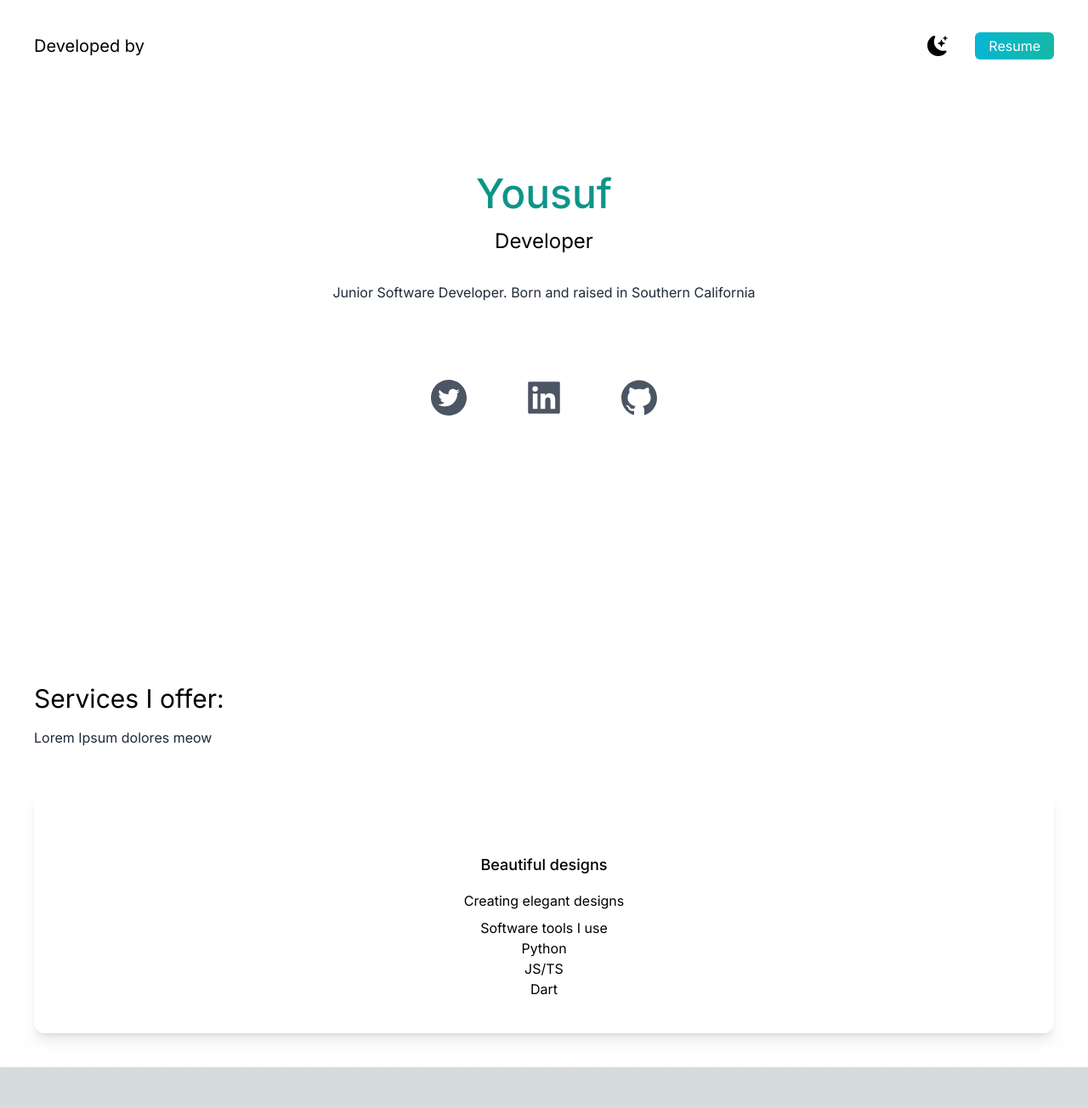
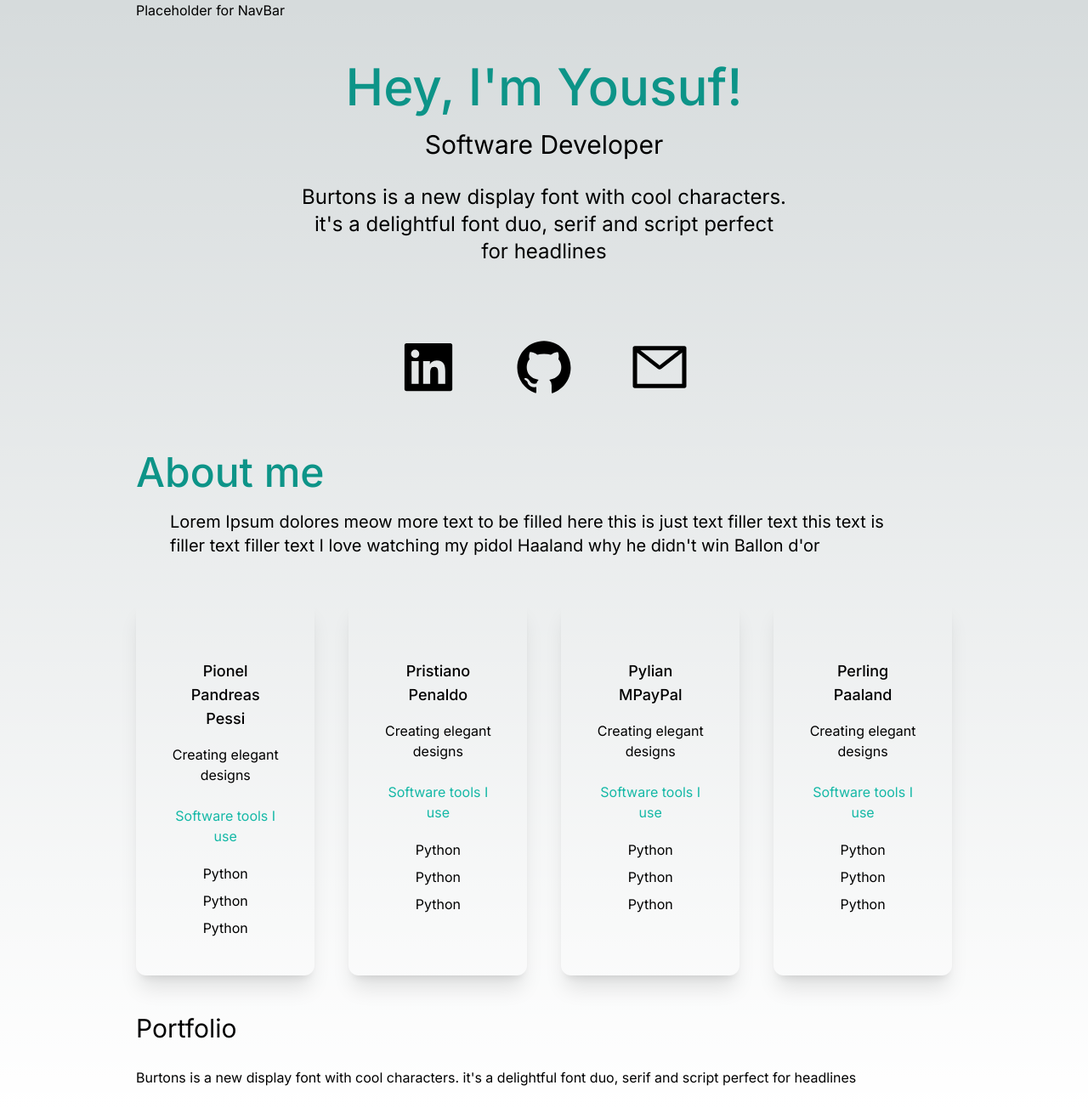
Before and after one commit to ya27hw/react-portfolio, a Next.js app: page / in a window 1280 px wide. Shown: the whole page at 85% size. Before the commit the page ends 1256 px from the top, so only its background shows below. Built offline with nearby package versions, Linux system fonts and the light colour scheme.

Commit message:
progress

```diff
--- /dev/null
+++ b/app/components/Card.tsx
@@ -0,0 +1,19 @@
+interface CardProps {
+  cardTitle: string; // Replace 'string' with the actual type of cardTitle
+}
+
+function Card({ cardTitle }: CardProps): JSX.Element {
+  return (
+    <div className="text-center shadow-xl p-10 rounded-xl my-10 dark:bg-slate-700 bg-gray">
+      {/* Image here */}
+      <h3 className="text-lg font-medium pt-8 pb-2">{cardTitle}</h3>
+      <p className="py-2">Creating elegant designs</p>
+      <h4 className="text-teal-500 py-4">Software tools I use</h4>
+      <p className=" py-1">Python</p>
+      <p className=" py-1">Python</p>
+      <p className=" py-1">Python</p>
+    </div>
+  );
+}
+
+export default Card;
--- /dev/null
+++ b/app/components/NavBar.tsx
@@ -0,0 +1,19 @@
+"use client";
+import React, { useState } from "react";
+import { scaleDown as Menu, State } from "react-burger-menu";
+
+function NavBar() {
+  const [menuOpen, setMenuOpen] = useState(false);
+  const handleMenuStateChange = (state: State) => {
+    setMenuOpen(state.isOpen);
+  };
+
+  const closeMenu = () => {
+    setMenuOpen(false);
+  };
+  return (
+    <p>Placeholder for NavBar</p>
+  );
+}
+
+export default NavBar;
--- a/app/page.tsx
+++ b/app/page.tsx
@@ -1,64 +1,74 @@
-import { BsFillMoonStarsFill } from "react-icons/bs";
+"use client";
 import Head from "next/head";
-import Image from "next/image";
-import { AiFillTwitterCircle, AiFillLinkedin, AiFillGithub } from "react-icons/ai";
-
+import { AiFillLinkedin, AiFillGithub, AiOutlineMail } from "react-icons/ai";
+import Card from "./components/Card";
+import NavBar from "./components/NavBar";
+import { useState } from "react";
 
 export default function Home() {
+  // const [darkMode, setDarkMode] = useState(false);
+  const handleLinkedInClick = () => {
+    const linkedInUrl = "https://www.linkedin.com";
+    window.open(linkedInUrl, "_blank");
+  };
   return (
-    <div>
+    <div className="">
       <Head>
         <title>My portfolio</title>
       </Head>
-
-      <main className="bg-white px-10">
-        <section className="min-h-screen">
-          <nav className="py-10 mb-12 flex justify-between">
-            <h1 className="text-xl font-burtons">Developed by</h1>
-            <ul className="flex items-center">
-              <li>
-                <BsFillMoonStarsFill className="cursor-pointer text-2xl" />
-              </li>
-              <li>
-                <a
-                  href="#"
-                  className="bg-gradient-to-r from-cyan-500 to-teal-500 text-white px-4 py-1.5 border-none rounded-md ml-8"
-                >
-                  Resume
-                </a>
-              </li>
-            </ul>
-          </nav>
+      {/* Main component is here */}
+      <main className="px-5 md:px-20 lg:px-40 dark:bg-slate-800">
+        {/* This section covers the NavBar, and the body below it */}
+        <section className="">
+          <div>
+            <NavBar />
+          </div>
           <div className="text-center p-10">
-            <h2 className="text-5xl py-2 text-teal-600 font-medium">Yousuf</h2>
-            <h3 className="text-2xl py-2">Developer</h3>
-            <p className="text-md py-5 leading-8 text-gray-800">
-              Junior Software Developer. Born and raised in Southern California
+            <h2 className="text-5xl py-2 dark:text-teal-500 text-teal-600 font-medium md:text-6xl">
+              Hey, I'm Yousuf!
+            </h2>
+            <h3 className="text-2xl pt-3 pb-2 md:text-3xl">
+              Software Developer
+            </h3>
+            <p className="text-md py-5 leading-8 md:text-2xl max-w-xl mx-auto">
+              Burtons is a new display font with cool characters. it's a
+              delightful font duo, serif and script perfect for headlines
             </p>
           </div>
-          <div className="text-5xl flex justify-center gap-16 py-6 text-gray-600">
-            <AiFillTwitterCircle></AiFillTwitterCircle>
-            <AiFillLinkedin></AiFillLinkedin>
+          <div className="text-5xl flex justify-center gap-16 py-6  md:text-7xl">
+            <AiFillLinkedin
+              onClick={handleLinkedInClick}
+              style={{ cursor: "pointer" }}
+            />{" "}
             <AiFillGithub />
+            <AiOutlineMail />
           </div>
         </section>
         <section>
           <div>
-            <h3 className="text-3xl py-1">Services I offer:</h3>
-            <p className="text-md py-2 leading-8 text-gray-800">
-              Lorem Ipsum dolores meow
+            <h2 className="text-4xl lg:text-5xl pt-10 pb-3 dark:text-teal-500 text-teal-600 font-medium">
+              About me
+            </h2>
+            <p className="text-md md:text-xl py-2 leading-8 px-10 max-w-6xl">
+              Lorem Ipsum dolores meow more text to be filled here this is just
+              text filler text this text is filler text filler text I love
+              watching my pidol Haaland why he didn't win Ballon d'or
             </p>
           </div>
+          <div className="lg:flex gap-10">
+            <Card cardTitle="Pionel Pandreas Pessi" />
+            <Card cardTitle="Pristiano Penaldo" />
+            <Card cardTitle="Pylian MPayPal" />
+            <Card cardTitle="Perling Paaland" />
+          </div>
+        </section>
+        <section>
           <div>
-            <div className="text-center shadow-lg p-10 rounded-xl my-10">
-              {/* Image here */}
-              <h3 className="text-lg font-medium pt-8 pb-2">Beautiful designs</h3>
-              <p className="py-2">Creating elegant designs</p>
-              <h4>Software tools I use</h4>
-              <p>Python</p>
-              <p>JS/TS</p>
-              <p>Dart</p>
-            </div>
+            <h3 className="text-3xl py-1">Portfolio</h3>
+            <p className="text-md py-5 leading-8">
+              Burtons is a new display font with cool characters. it's a
+              delightful font duo, serif and script perfect for headlines
+            </p>
           </div>
         </section>
       </main>
--- a/package.json
+++ b/package.json
@@ -9,14 +9,17 @@
     "lint": "next lint"
   },
   "dependencies": {
+    "@heroicons/react": "^2.0.16",
     "next": "14.0.3",
     "react": "^18",
+    "react-burger-menu": "^3.0.9",
     "react-dom": "^18",
     "react-icons": "^4.12.0"
   },
   "devDependencies": {
     "@types/node": "^20",
     "@types/react": "^18",
+    "@types/react-burger-menu": "^2.8.6",
     "@types/react-dom": "^18",
     "autoprefixer": "^10.4.16",
     "eslint": "^8",
```
Also changed, not shown: 1 other file (tests, documents, lock files or other folders).
